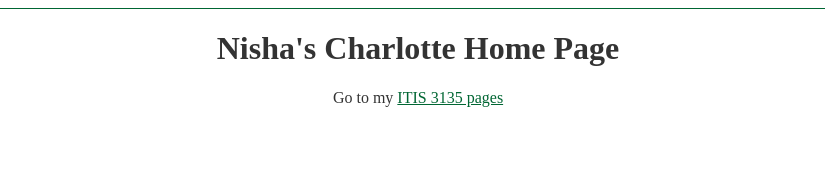
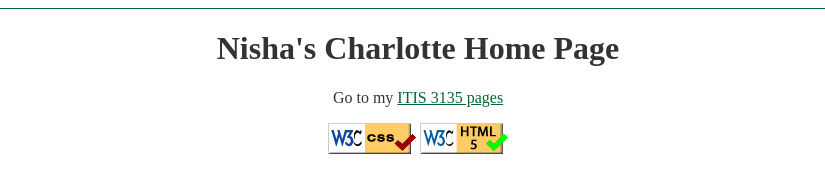
Before and after one commit to ngeorg6/ngeorg6.github.io, a plain HTML site: page index.html in a window 1280 px wide. Shown: the part 602-794 px from the top of the page, without its empty margins (222-1047 px from the left). Drawn offline with Linux system fonts and the light colour scheme.

Commit message:
image added

```diff
--- a/index.html
+++ b/index.html
@@ -54,6 +54,12 @@
 			<div id="content-wrapper">
 				<h1>Nisha's Charlotte Home Page</h1>
 				<p>Go to my <a href = "itis3135">ITIS 3135 pages</a></p>
+				<footer>
+					<p>
+						<img src = "images/button_validation_css.png" />
+						<img src = "images/button_validation_html5.png" />
+					</p>
+				</footer>
 			</div> <!-- /#content-wrapper -->
 		</div> <!-- /#page-wrapper -->
 	</body>
```
